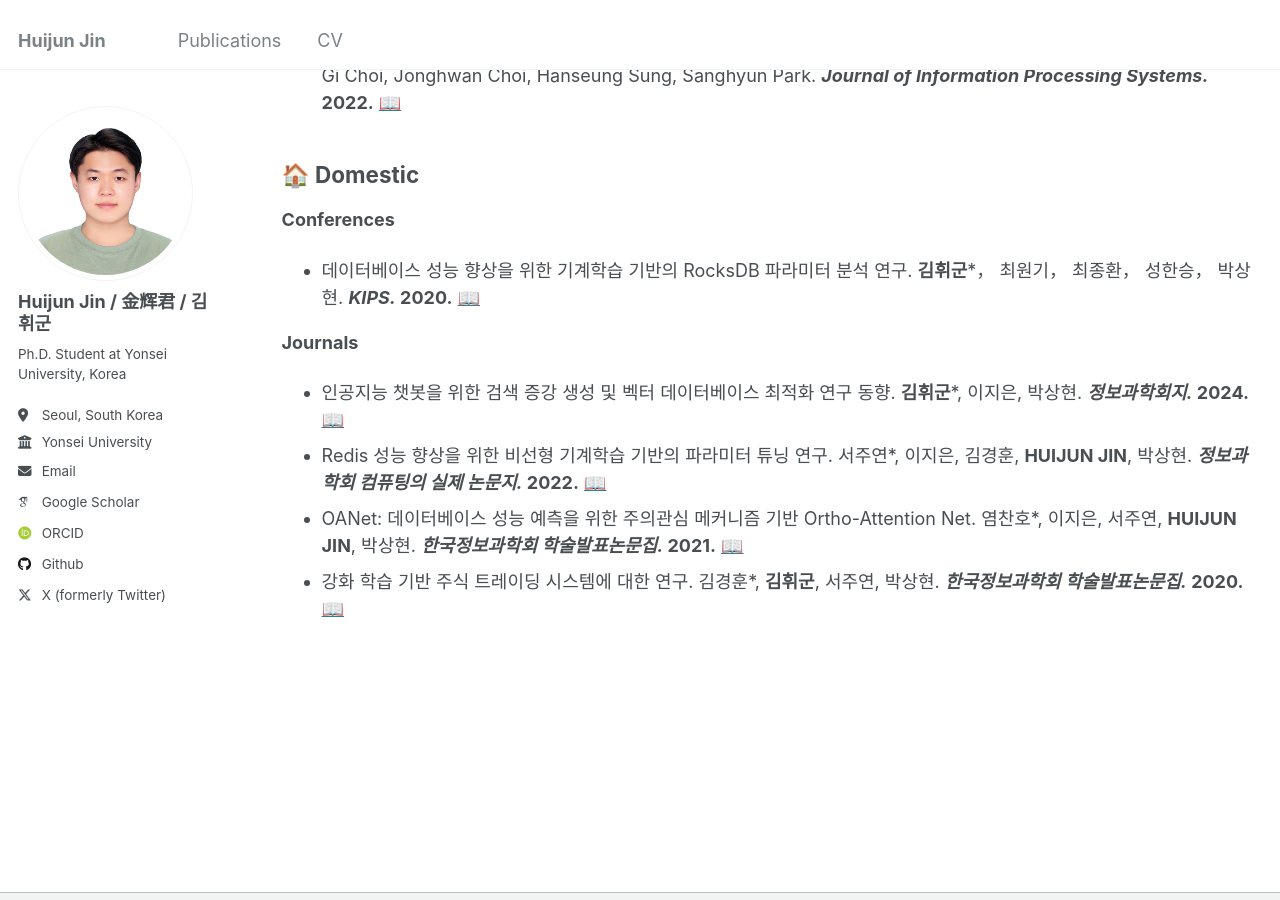
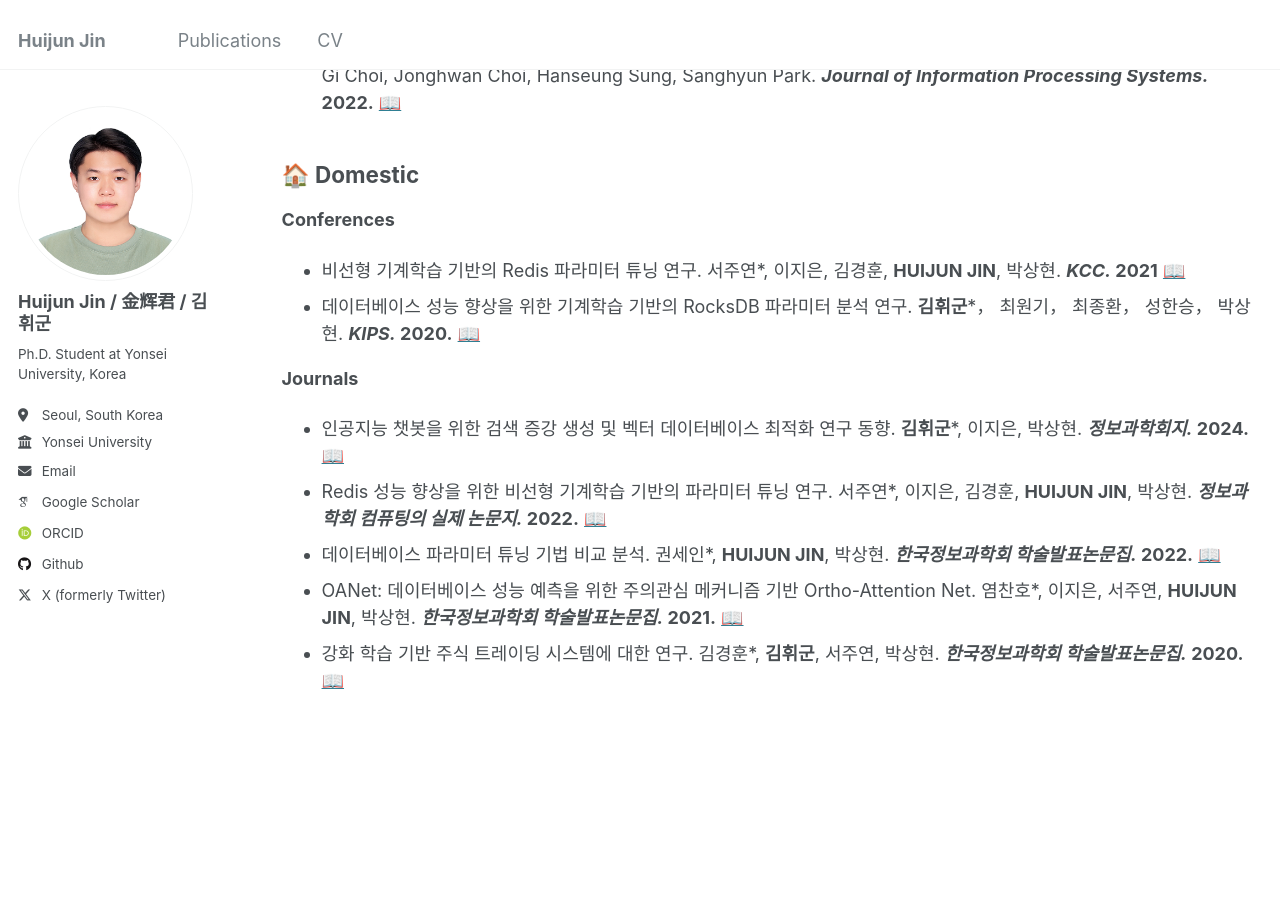
Before and after one commit to huijunjin/huijunjin.github.io, a Jekyll site: the page built from _pages/publications.md, in a window 1280 px wide and 900 px high, scrolled down 682 px. Built offline with Jekyll 4.4.1, drawn with Linux system fonts in a browser that asks for light colours; some web fonts are replaced.

Commit message:
Update publications.md

```diff
--- a/_pages/publications.md
+++ b/_pages/publications.md
@@ -18,10 +18,12 @@ author_profile: true
 
 ## 🏠 Domestic
 **Conferences**
+* 비선형 기계학습 기반의 Redis 파라미터 튜닝 연구. 서주연*, 이지은, 김경훈, **HUIJUN JIN**, 박상현. **_KCC._ 2021** [📖](https://www.dbpia.co.kr/Journal/articleDetail?nodeId=NODE10582832)
 * 데이터베이스 성능 향상을 위한 기계학습 기반의 RocksDB 파라미터 분석 연구. **김휘군***， 최원기， 최종환， 성한승， 박상현. **_KIPS._ 2020.** [📖](http://delab.yonsei.ac.kr/jekyll/assets/files/publication/domestic/conference/KIPS_C2020B0294.pdf)
 
 **Journals**
 * 인공지능 챗봇을 위한 검색 증강 생성 및 벡터 데이터베이스 최적화 연구 동향. **김휘군***, 이지은, 박상현. **_정보과학회지._ 2024.** [📖](https://www.dbpia.co.kr/Journal/articleDetail?nodeId=NODE11733659)
 * Redis 성능 향상을 위한 비선형 기계학습 기반의 파라미터 튜닝 연구. 서주연*, 이지은, 김경훈, **HUIJUN JIN**, 박상현. **_정보과학회 컴퓨팅의 실제 논문지._ 2022.** [📖](https://www.dbpia.co.kr/Journal/articleDetail?nodeId=NODE11076056)
+* 데이터베이스 파라미터 튜닝 기법 비교 분석. 권세인*, **HUIJUN JIN**, 박상현. **_한국정보과학회 학술발표논문집._ 2022.** [📖](https://www.dbpia.co.kr/Journal/articleDetail?nodeId=NODE11113244)
 * OANet: 데이터베이스 성능 예측을 위한 주의관심 메커니즘 기반 Ortho-Attention Net. 염찬호*, 이지은, 서주연, **HUIJUN JIN**, 박상현. **_한국정보과학회 학술발표논문집._ 2021.** [📖](https://www.dbpia.co.kr/Journal/articleDetail?nodeId=NODE11035616)
 * 강화 학습 기반 주식 트레이딩 시스템에 대한 연구. 김경훈*, **김휘군**, 서주연, 박상현. **_한국정보과학회 학술발표논문집._ 2020.** [📖](chrome-extension://efaidnbmnnnibpcajpcglclefindmkaj/http://delab.yonsei.ac.kr/assets/files/publication/domestic/conference/(2020-%EC%A0%95%EB%B3%B4%EA%B3%BC%ED%95%99%ED%9A%8C-%EA%B9%80%EA%B2%BD%ED%9B%88-%EA%B9%80%ED%9C%98%EA%B5%B0-%EC%84%9C%EC%A3%BC%EC%97%B0)_%EA%B0%95%ED%99%94_%ED%95%99%EC%8A%B5_%EA%B8%B0%EB%B0%98_%EC%A3%BC%EC%8B%9D_%ED%8A%B8%EB%A0%88%EC%9D%B4%EB%94%A9_%EC%8B%9C%EC%8A%A4%ED%85%9C%EC%97%90_%EB%8C%80%ED%95%9C_%EC%97%B0%EA%B5%AC.pdf)
```
